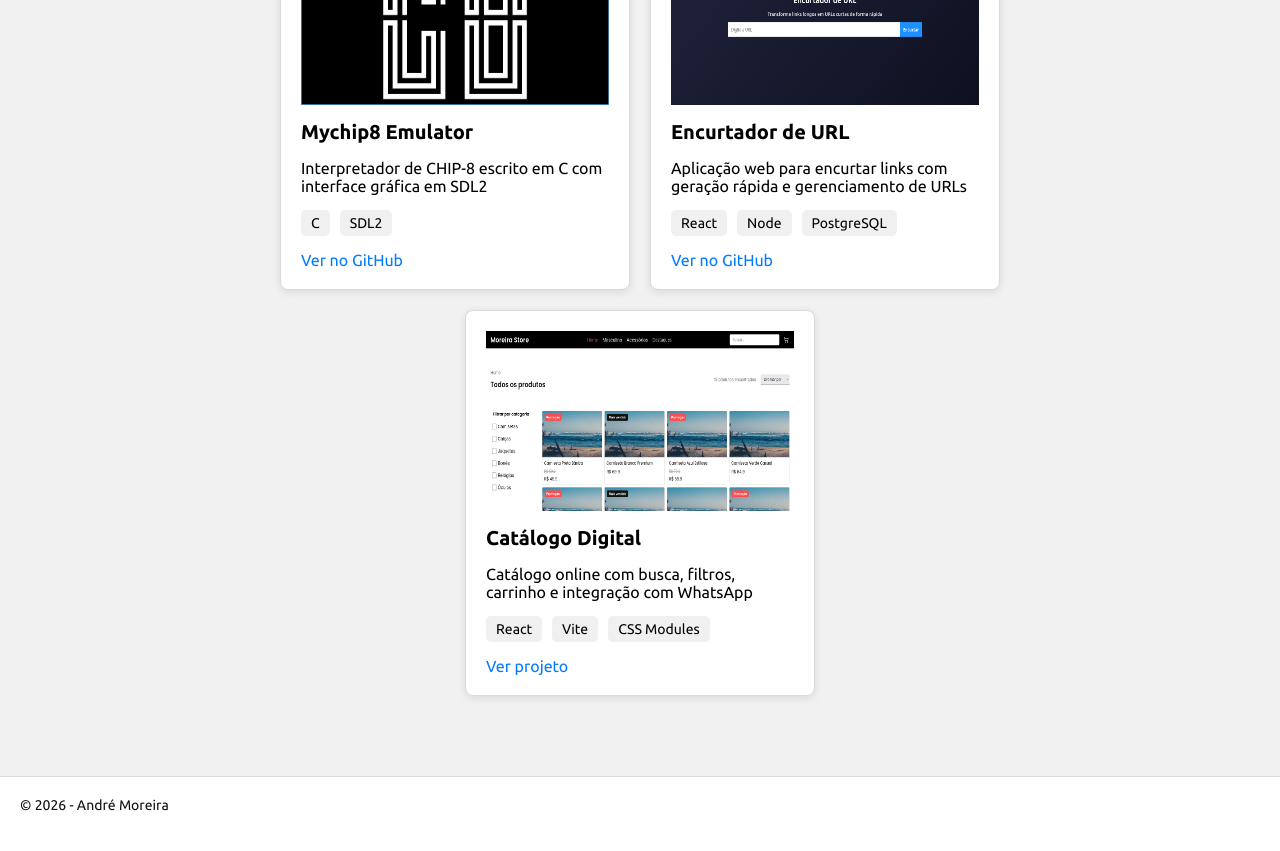
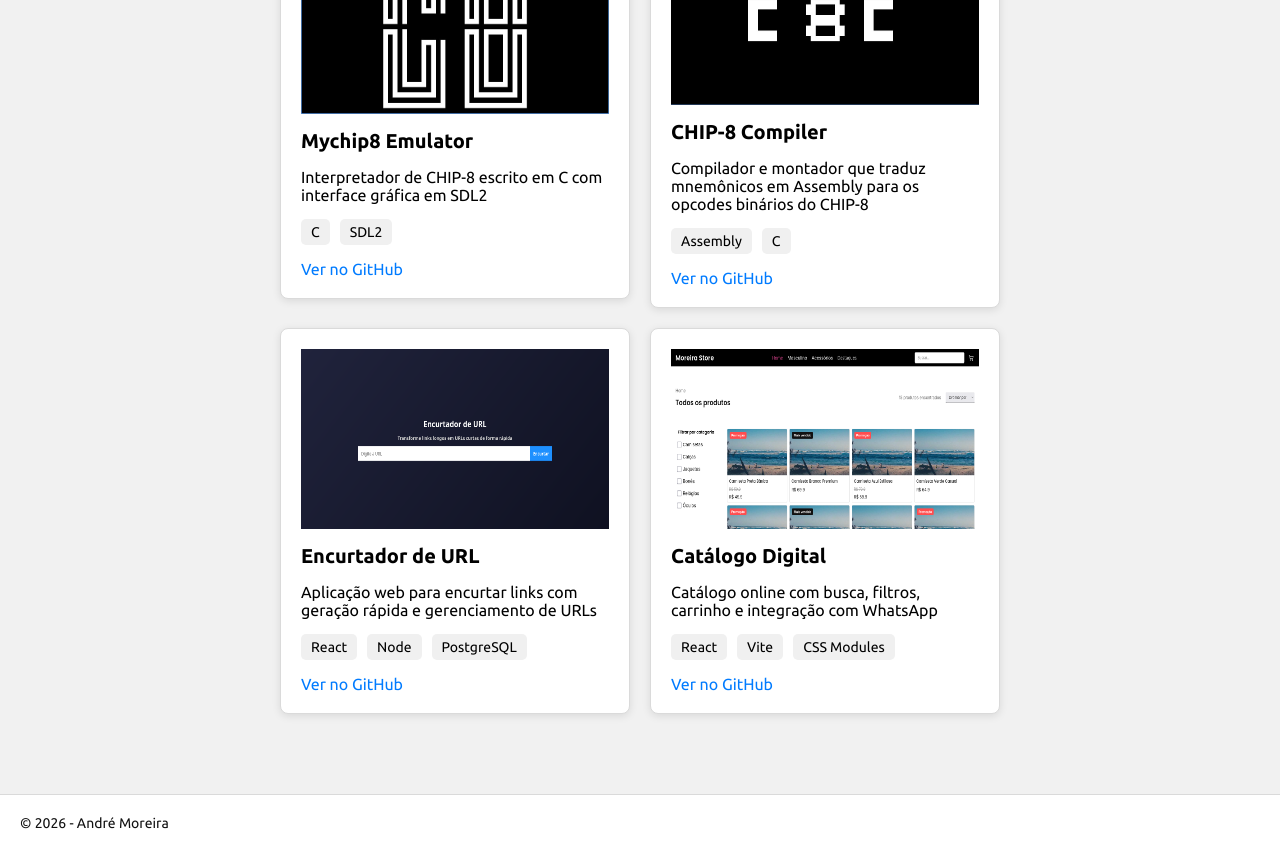
Before and after one commit to Andrezinrc/portfolio, a React (Vite) app: page / in a window 1280 px wide. Shown: the part 1680-2531 px from the top of the page. Built offline with nearby package versions, Linux system fonts and the light colour scheme; the HTML template or start-up script is replaced by a standard one.

Commit message:
feat: adiciona projeto c8c

```diff
--- a/src/sections/Projects.jsx
+++ b/src/sections/Projects.jsx
@@ -16,6 +16,17 @@ function Projects()
                         <span className={styles.tech}>SDL2</span>
                     </div>
                     <a href="https://github.com/Andrezinrc/mychip8">Ver no GitHub</a>
+                </div>
+
+                <div className={styles.projectItem}>
+                    <img src="/assets/images/projects/chip8-compiler.jpg" alt="CHIP-8 Compiler" />
+                    <h2>CHIP-8 Compiler</h2>
+                    <p>Compilador e montador que traduz mnemônicos em Assembly para os opcodes binários do CHIP-8</p>
+                    <div className={styles.technologies}>
+                        <span className={styles.tech}>Assembly</span>
+                        <span className={styles.tech}>C</span>
+                    </div>
+                    <a href="https://github.com/Andrezinrc/c8c">Ver no GitHub</a>
                 </div>
 
                 <div className={styles.projectItem}>
@@ -39,7 +50,7 @@ function Projects()
                         <span className={styles.tech}>Vite</span>
                         <span className={styles.tech}>CSS Modules</span>
                     </div>
-                    <a href="https://my-store-dun-phi.vercel.app/">Ver projeto</a>
+                    <a href="https://github/Andrezinrc/mystore">Ver no GitHub</a>
                 </div>
             </div>
         </section>
```
Also changed, not shown: public/assets/images/projects/chip8-compiler.jpg (added), 1 other file (tests, documents, lock files or other folders).
